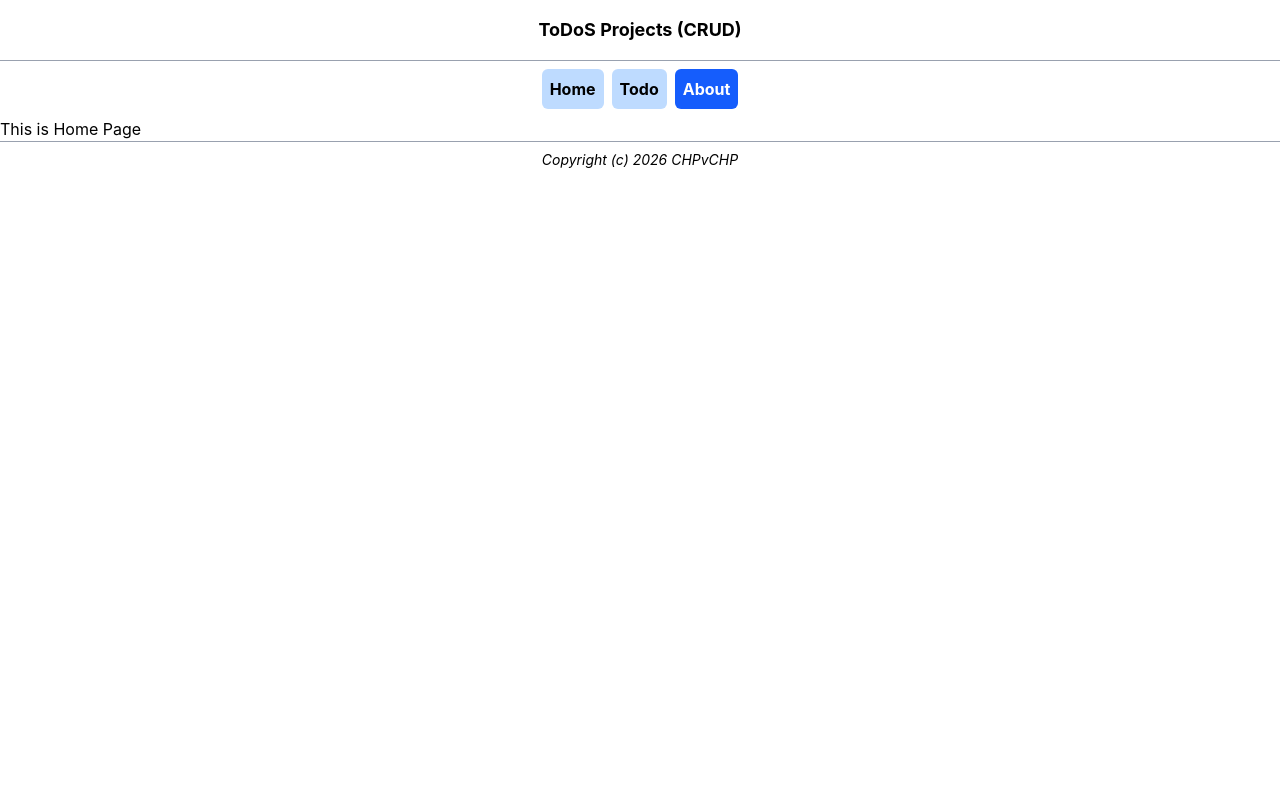
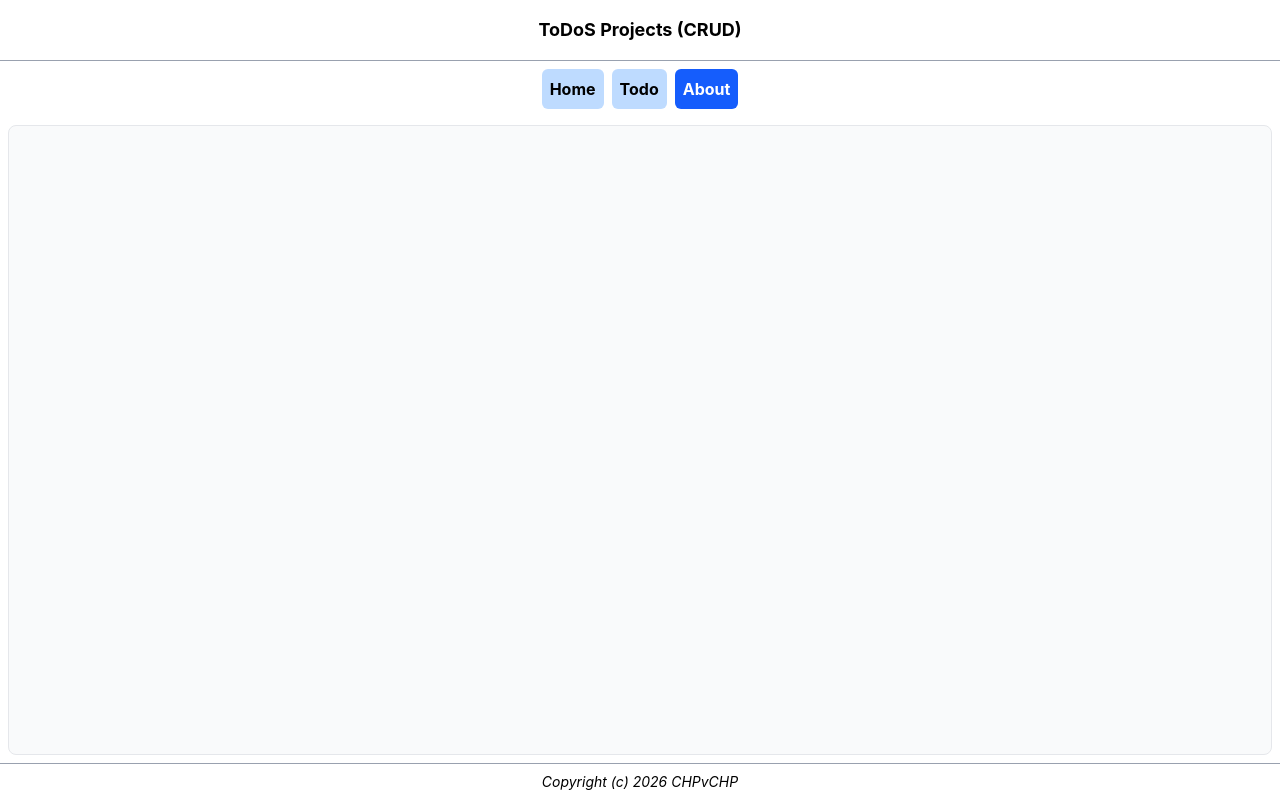
Before and after one commit to chpvchp/ToDoS_Project, a React (Vite) app in the folder frontend/: page /about in a window 1280 px wide. Built offline with nearby package versions, Linux system fonts and the light colour scheme.

Commit message:
chore(ui): add tag main for AboutPage

```diff
--- a/frontend/src/pages/AboutPage.tsx
+++ b/frontend/src/pages/AboutPage.tsx
@@ -1,7 +1,7 @@
 export default function AboutPage() {
   return (
-    <>
-      <p>This is Home Page</p>
-    </>
+    <main className="m-2 rounded-lg border border-gray-200 bg-gray-50 flex-1 flex flex-col gap-2 justify-center items-center">
+
+    </main>
   )
 }
```
